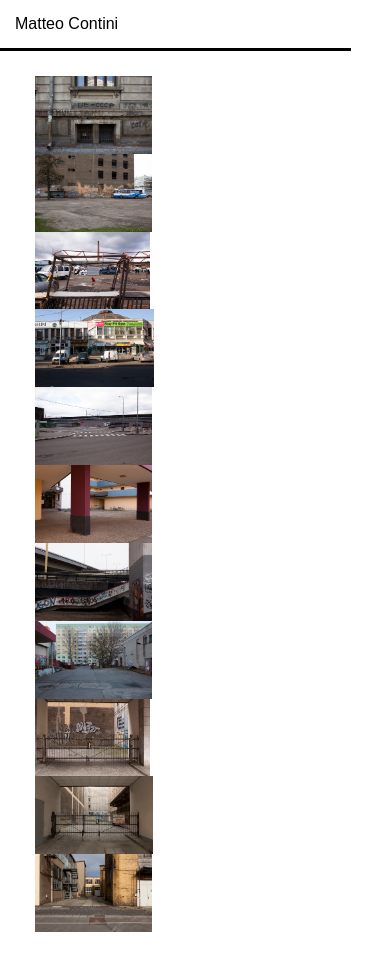
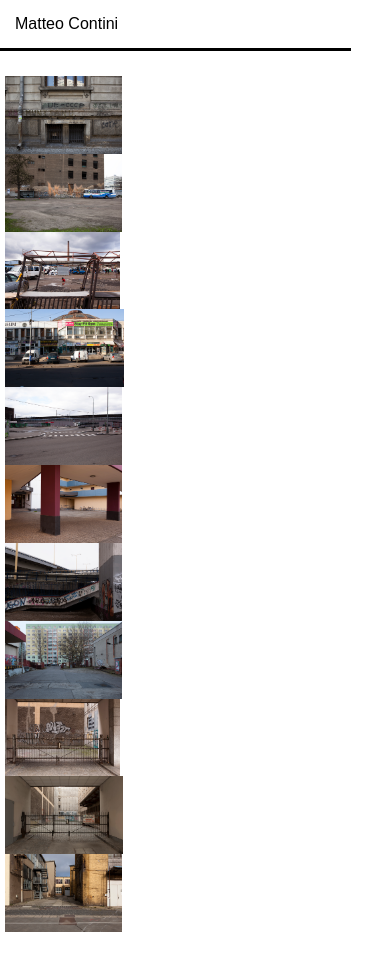
Before and after one commit to Theu/matteo-photo, a React (Create React App) app: page /crystalFrontiers in a window 390 px wide. Built offline with nearby package versions, Linux system fonts and the light colour scheme.

Commit message:
defined acceptable style for vp 320

```diff
--- a/src/components/slider/slider.css
+++ b/src/components/slider/slider.css
@@ -69,6 +69,10 @@
         margin: 0 auto;
     }
 
+    .slider {
+        overflow: auto;
+    }
+
     .slide-image {
         background-size: contain;
         background-repeat: no-repeat;
@@ -85,8 +89,12 @@
     .gallery-wrapper {
         display: flex;
         align-items: center;
-        width: 95%;
-        margin: 0 auto;
+        width: 310px;
+        margin: 0 5px;
+    }
+
+    .slider {
+        overflow: auto;
     }
 
     .slide {
@@ -102,8 +110,9 @@
     }
 
     .slide-image {
-        width: 320px;
+        width: 310px;
         height: 218px;
+        display: inline-table;
         background-size: contain;
         background-repeat: no-repeat;
         background-position: initial;
```
